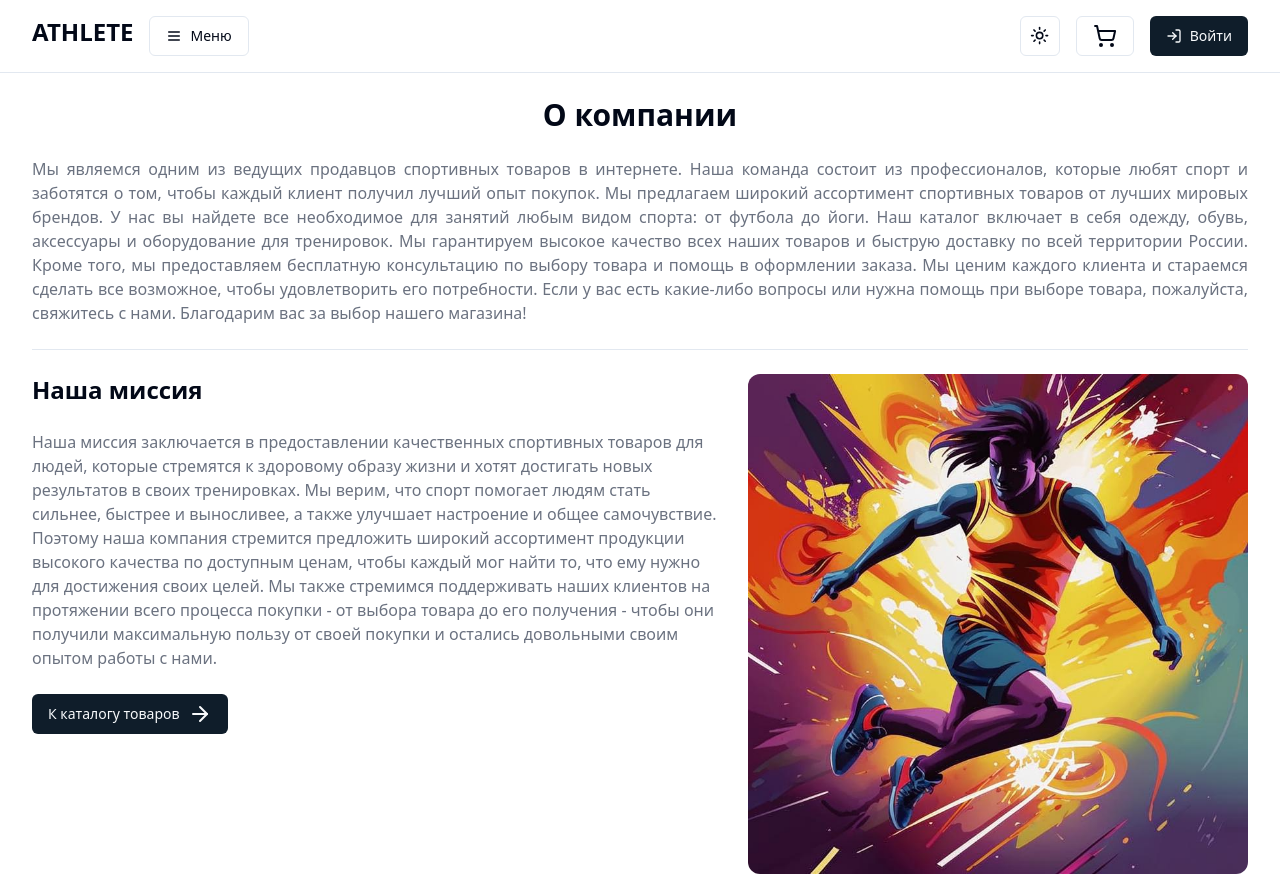
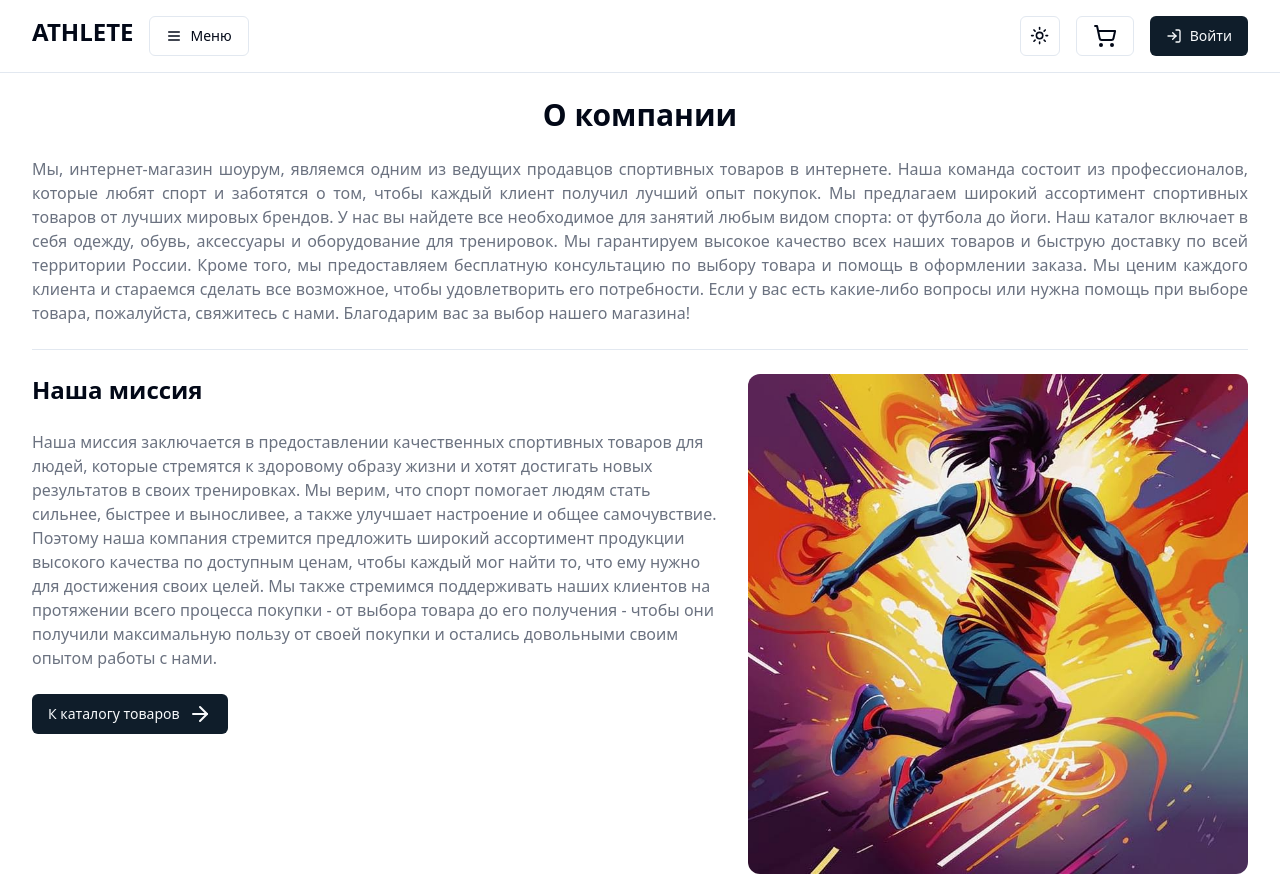
Before and after one commit to sergey-cyber/athlete, a Next.js app: page /about in a window 1280 px wide. Built offline with nearby package versions, Linux system fonts and the light colour scheme.

Commit message:
minor fix

```diff
--- a/src/app/(shop)/about/page.tsx
+++ b/src/app/(shop)/about/page.tsx
@@ -1,7 +1,7 @@
 import { Button } from "@/components/ui/button";
 import { Separator } from "@/components/ui/separator";
 import { toMerchandises } from "@/lib/routes";
-import { ArrowRight, ShoppingBag } from "lucide-react";
+import { ArrowRight } from "lucide-react";
 import Image from "next/image";
 import Link from "next/link";
 
@@ -10,19 +10,20 @@ export default function AboutPage() {
     <div className="space-y-6 pt-6">
       <h1 className="text-3xl font-bold  text-center">О компании</h1>
       <p className="text-justify text-gray-500">
-        Мы являемся одним из ведущих продавцов спортивных товаров в интернете.
-        Наша команда состоит из профессионалов, которые любят спорт и заботятся
-        о том, чтобы каждый клиент получил лучший опыт покупок. Мы предлагаем
-        широкий ассортимент спортивных товаров от лучших мировых брендов. У нас
-        вы найдете все необходимое для занятий любым видом спорта: от футбола до
-        йоги. Наш каталог включает в себя одежду, обувь, аксессуары и
-        оборудование для тренировок. Мы гарантируем высокое качество всех наших
-        товаров и быструю доставку по всей территории России. Кроме того, мы
-        предоставляем бесплатную консультацию по выбору товара и помощь в
-        оформлении заказа. Мы ценим каждого клиента и стараемся сделать все
-        возможное, чтобы удовлетворить его потребности. Если у вас есть
-        какие-либо вопросы или нужна помощь при выборе товара, пожалуйста,
-        свяжитесь с нами. Благодарим вас за выбор нашего магазина!
+        Мы, интернет-магазин шоурум, являемся одним из ведущих продавцов
+        спортивных товаров в интернете. Наша команда состоит из профессионалов,
+        которые любят спорт и заботятся о том, чтобы каждый клиент получил
+        лучший опыт покупок. Мы предлагаем широкий ассортимент спортивных
+        товаров от лучших мировых брендов. У нас вы найдете все необходимое для
+        занятий любым видом спорта: от футбола до йоги. Наш каталог включает в
+        себя одежду, обувь, аксессуары и оборудование для тренировок. Мы
+        гарантируем высокое качество всех наших товаров и быструю доставку по
+        всей территории России. Кроме того, мы предоставляем бесплатную
+        консультацию по выбору товара и помощь в оформлении заказа. Мы ценим
+        каждого клиента и стараемся сделать все возможное, чтобы удовлетворить
+        его потребности. Если у вас есть какие-либо вопросы или нужна помощь при
+        выборе товара, пожалуйста, свяжитесь с нами. Благодарим вас за выбор
+        нашего магазина!
       </p>
       <Separator className="my-4" />
       <div className="flex h-min">
```
